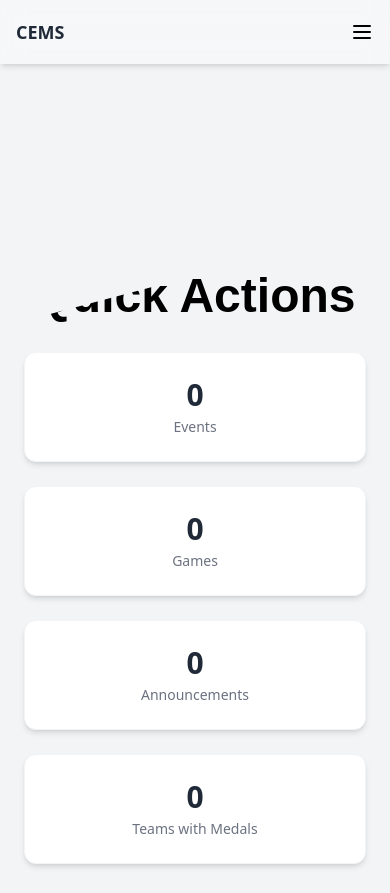
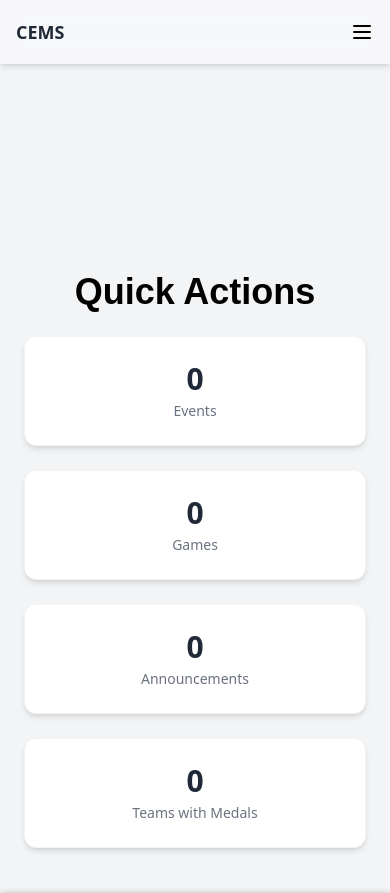
Before and after one commit to QuitsToaster/ESRRS---Electronic-Sports-Records-and-Results-System, a Laravel app: page /viewer/home in a window 390 px wide. Shown: the top 893 px of the page. Run offline with Laravel 12, Linux system fonts and the light colour scheme; data that the repository does not hold is empty; style sheets or scripts are compiled from the project's sources; parts of the project's set-up code (start-up, migrations or seed data) failed here and were passed over.

Commit message:
fix home page UI

```diff
--- a/resources/views/viewer/home.blade.php
+++ b/resources/views/viewer/home.blade.php
@@ -5,37 +5,40 @@
 @section('content')
 
 {{-- Banner Slideshow --}}
-<div class="relative w-full h-64 md:h-96 overflow-hidden -mt-16 z-0">
+<div class="relative w-full h-64 md:h-96 overflow-hidden -mt-16 z-0 banner-clip">
     @foreach($banners as $index => $banner)
         <div class="absolute inset-0 transition-opacity duration-1000 {{ $index === 0 ? 'opacity-100' : 'opacity-0' }}" data-slide>
-            <img src="{{ asset('storage/' . $banner->image) }}" class="w-full h-full object-cover"
-                 style="clip-path: polygon(0 0, 100% 0, 100% 85%, 0 100%);">
+
+            <img src="{{ asset('storage/' . $banner->image) }}"
+                 class="w-full h-full object-cover banner-clip">
+
             {{-- Gradient Overlay --}}
-            <div class="absolute inset-0 bg-gradient-to-r from-black/70 to-black/20"
-                 style="clip-path: polygon(0 0, 100% 0, 100% 85%, 0 100%);"></div>
+            <div class="absolute inset-0 bg-gradient-to-r from-black/70 to-black/20 banner-clip"></div>
 
             {{-- Banner Text --}}
-            <div class="absolute left-6 top-1/3 max-w-lg text-white">
-                <h2 class="text-5xl md:text-6xl font-bold mb-2">Welcome to CEMS</h2>
-                <h2 class="text-2xl md:text-2xl font-bold mb-2">CAVRAA Event Monitoring System</h2>
-                <p class="text-white/90 text-sm md:text-base">Overview of events, games, announcements, and medal standings.</p>
+            <div class="absolute left-4 sm:left-6 top-1/3 max-w-lg text-white">
+                <h2 class="text-4xl sm:text-4xl md:text-6xl font-bold mb-1 sm:mb-2" style="font-family: 'Poppins', sans-serif;">
+                    Where Champions Are Made.
+                </h2>
+
+                <p class="text-xs sm:text-sm md:text-base text-white/90 leading-snug" style="font-family: 'Poppins', sans-serif;">
+                   Follow the action as it unfolds — from opening matches to championship moments.
+                </p>
             </div>
         </div>
     @endforeach
 </div>
 
-
 {{-- Quick Stats --}}
-<section class="relative -mt-8 py-12"
-         style="clip-path: polygon(0 15%, 100% 0, 100% 100%, 0 100%);">
+<section class="relative -mt-8 py-12 quickstats-clip">
 
     {{-- Section Title --}}
-<div class="text-center mb-8">
-    <h2 class="text-5xl md:text-6xl text-black font-bold" style="font-family: 'Poppins', sans-serif;">
-        Quick Actions
-    </h2>
-</div>
-
+    <div class="text-center mb-6 sm:mb-8">
+        <h2 class="text-4xl sm:text-4xl md:text-6xl font-bold text-black"
+            style="font-family: 'Poppins', sans-serif;">
+            Quick Actions
+        </h2>
+    </div>
 
     {{-- Stats Grid --}}
     <div class="max-w-7xl mx-auto px-6 grid grid-cols-1 sm:grid-cols-2 lg:grid-cols-4 gap-6">
@@ -74,6 +77,26 @@
 
     </div>
 </section>
+
+{{-- Responsive Clip-Path Styles --}}
+<style>
+    /* Default: MOBILE (straight edges) */
+    .banner-clip,
+    .quickstats-clip {
+        clip-path: none;
+    }
+
+    /* Desktop and up: SLANTED */
+    @media (min-width: 768px) {
+        .banner-clip {
+            clip-path: polygon(0 0, 100% 0, 100% 85%, 0 100%);
+        }
+
+        .quickstats-clip {
+            clip-path: polygon(0 15%, 100% 0, 100% 100%, 0 100%);
+        }
+    }
+</style>
 
 
 
```
